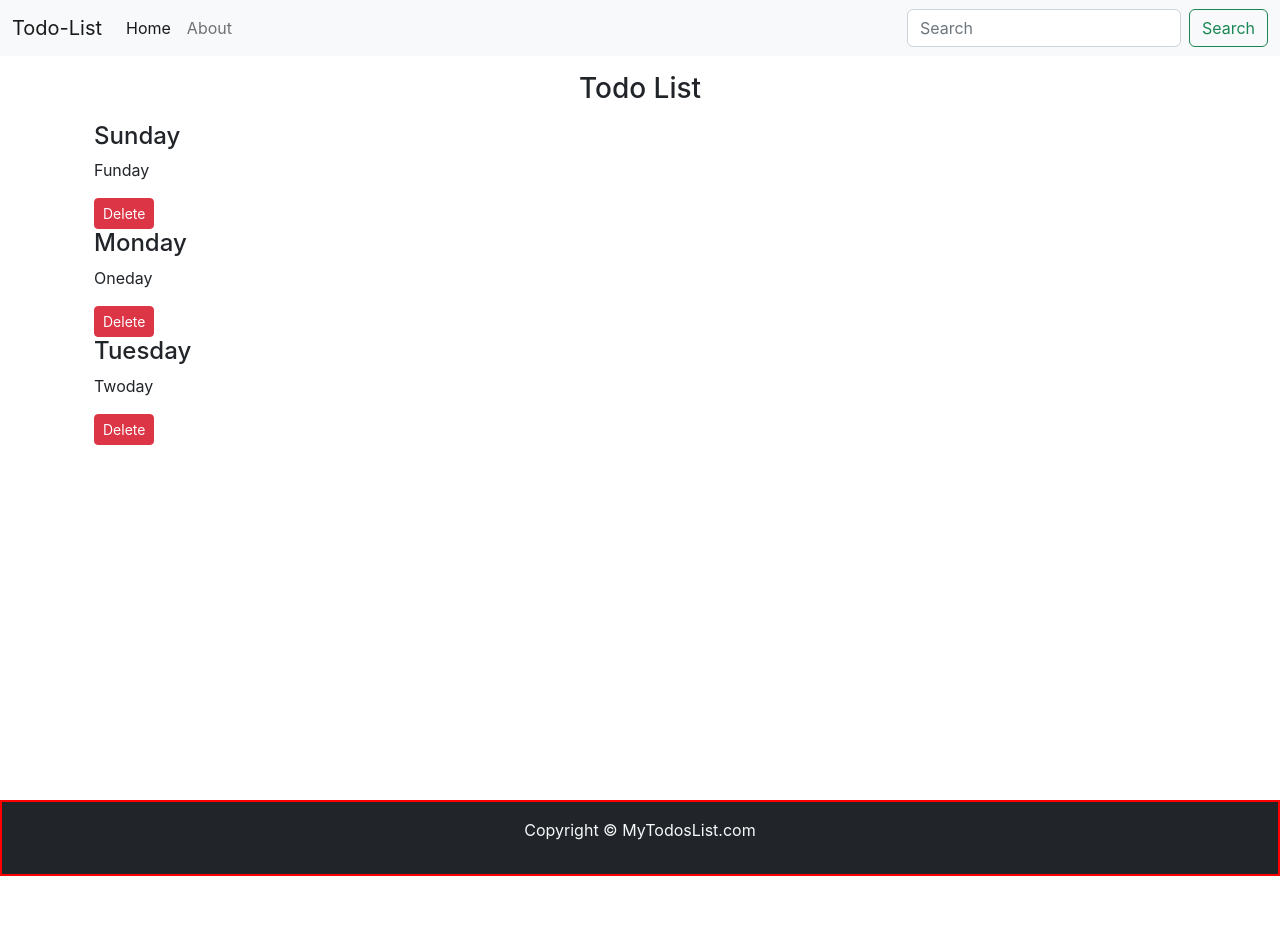
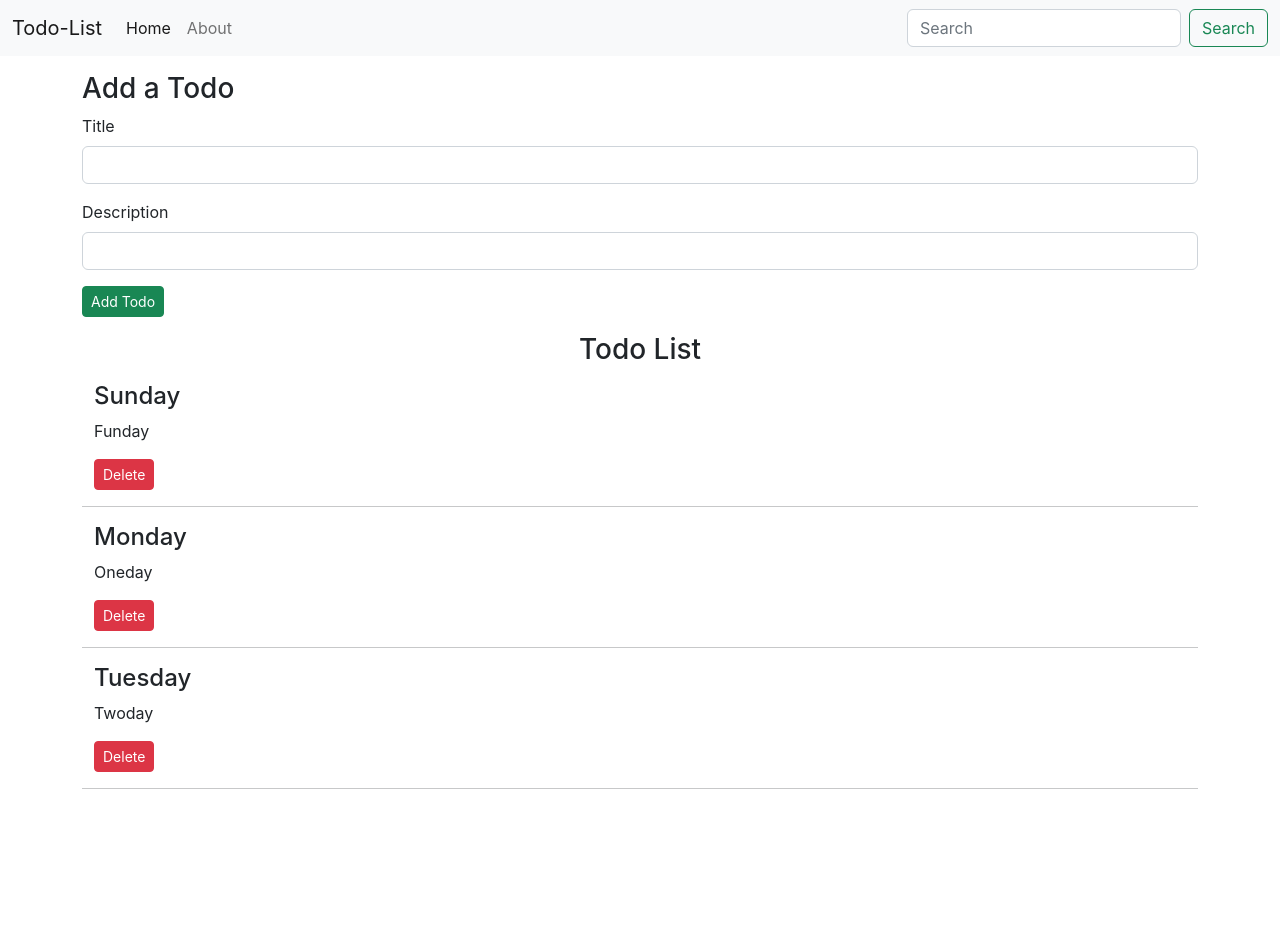
Before and after one commit to tushargupta010/todo-app, a React (Create React App) app: page / in a window 1280 px wide. Shown: the top 952 px of the page. Before the commit the page ends 876 px from the top, so only its background shows below. Built offline with nearby package versions, Linux system fonts and the light colour scheme.

Commit message:
Add Todo functionality added

```diff
--- a/src/App.js
+++ b/src/App.js
@@ -4,6 +4,7 @@ import Header from "./MyComponents/Header";
 import { Todos } from "./MyComponents/Todos";
 import { Footer } from "./MyComponents/Footer";
 import React, { useState } from "react";
+import { AddTodo } from "./MyComponents/AddTodo";
 
 function App() {
   const onDelete = (todo) => {
@@ -41,9 +42,24 @@ function App() {
     },
   ]);
 
+  const addTodo = (title, description) => {
+    let sno = 0;
+    if (todos.length !== 0) {
+      sno = todos[todos.length - 1].sno + 1;
+    }
+    const myTodo = {
+      sno: sno,
+      title: title,
+      description: description,
+    };
+    setTodos([...todos, myTodo]);
+    console.log(myTodo);
+  };
+
   return (
     <>
       <Header title="Todo-List" searchBar={true} />
+      <AddTodo addTodo={addTodo} />
       <Todos todos={todos} onDelete={onDelete} />
       <Footer />
     </>
--- /dev/null
+++ b/src/MyComponents/AddTodo.js
@@ -0,0 +1,53 @@
+import React, { useState } from "react";
+
+export const AddTodo = (props) => {
+  const [title, setTitle] = useState("");
+  const [desc, setDesc] = useState("");
+  const submit = (e) => {
+    e.preventDefault();
+    if (!title || !desc) {
+      alert("Title or Description cann't be blank.");
+    }
+    props.addTodo(title, desc);
+    setTitle("");
+    setDesc("");
+  };
+  return (
+    <div className="container my-3">
+      <h3>Add a Todo</h3>
+      <form onSubmit={submit}>
+        <div class="mb-3">
+          <label htmlFor="exampleInputTitle" class="form-label">
+            Title
+          </label>
+          <input
+            type="text"
+            value={title}
+            onChange={(e) => {
+              setTitle(e.target.value);
+            }}
+            class="form-control"
+            id="exampleInputTitle"
+          />
+        </div>
+        <div class="mb-3">
+          <label htmlFor="exampleInputDesc" class="form-label">
+            Description
+          </label>
+          <input
+            type="text"
+            value={desc}
+            onChange={(e) => {
+              setDesc(e.target.value);
+            }}
+            class="form-control"
+            id="exampleInputDesc"
+          />
+        </div>
+        <button type="submit" class="btn btn-sm btn-success">
+          Add Todo
+        </button>
+      </form>
+    </div>
+  );
+};
--- a/src/MyComponents/Footer.js
+++ b/src/MyComponents/Footer.js
@@ -1,15 +1,15 @@
 import React from "react";
 
 export const Footer = () => {
-  let footerStyle = {
-    position: "absolute",
-    top: "100vh",
-    width: "100%",
-    border: "2px solid red",
-  };
+  // let footerStyle = {
+  //   position: "relative",
+  //   top: "70vh",
+  //   width: "100%",
+  //   border: "2px solid red",
+  // };
 
   return (
-    <footer className="bg-dark text-light py-3" style={footerStyle}>
+    <footer className="bg-dark text-light py-3">
       <p className="text-center">Copyright &copy; MyTodosList.com</p>
     </footer>
   );
--- a/src/MyComponents/Todos.js
+++ b/src/MyComponents/Todos.js
@@ -2,14 +2,20 @@ import React from "react";
 import { Todo } from "./Todo";
 
 export const Todos = (props) => {
+  let myStyle = {
+    minHeight: "100vh",
+  };
   return (
-    <div className="container">
+    <div className="container my-3" style={myStyle}>
       <h3 className="text-center my-3">Todo List</h3>
       {props.todos.length === 0
         ? "No Todo to display"
         : props.todos.map((todo) => {
             return (
-              <Todo todo={todo} key={todo.sno} onDelete={props.onDelete} />
+              <>
+                <Todo todo={todo} key={todo.sno} onDelete={props.onDelete} />
+                <hr />
+              </>
             );
           })}
     </div>
```
